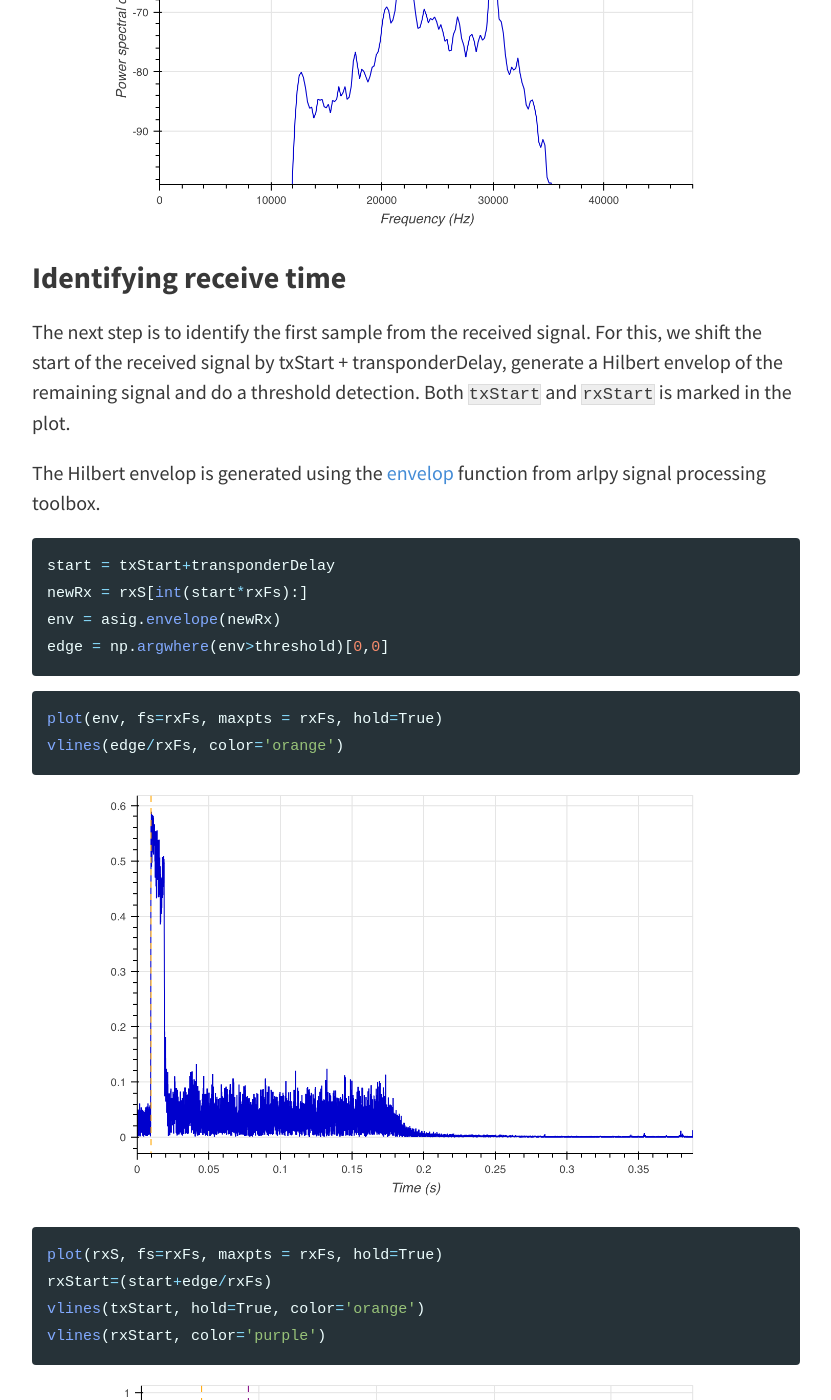
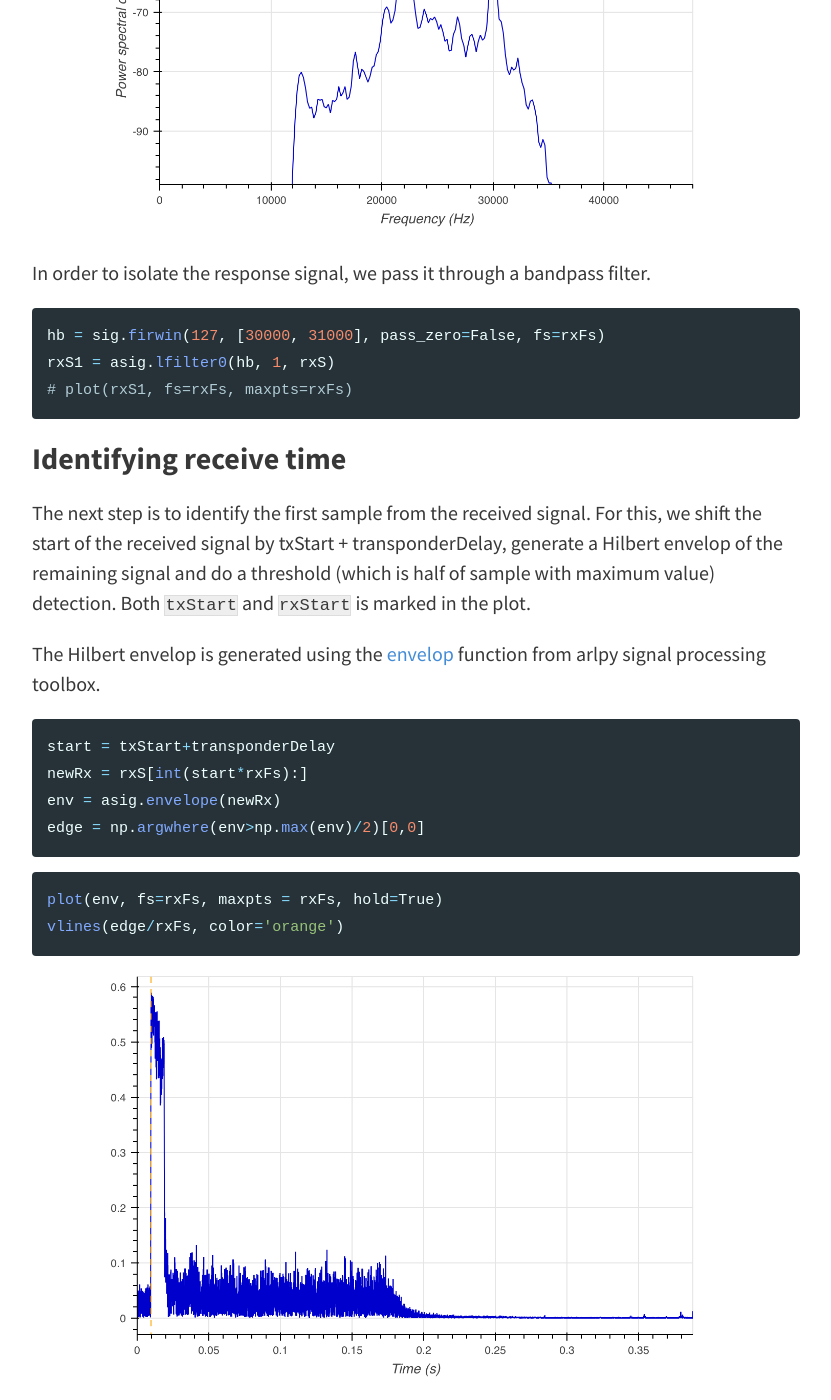
Before and after one commit to org-arl/unet-blog, a Jekyll site: the page built from _posts/2018-09-27-AUV-to-transponder-Range-Estimation-Application-using-UnetStack.md, in a window 1280 px wide and 1400 px high, scrolled down 4323 px. Shown: the whole window, without its empty margins (224-1055 px from the left). Built offline with Jekyll 4.4.1, drawn with Linux system fonts in a browser that asks for light colours; comment, search, counter and statistics services are not loaded; some of the changed text lies outside the part shown.

Commit message:
Updated to the same code as used in BTS 2018 tutorial demonstration

````diff
--- a/_posts/2018-09-27-AUV-to-transponder-Range-Estimation-Application-using-UnetStack.md
+++ b/_posts/2018-09-27-AUV-to-transponder-Range-Estimation-Application-using-UnetStack.md
@@ -26,6 +26,7 @@ This application is developed using Jupyter Notebook, in Python using the UnetPy
 
 ```python
 import numpy as np
+import scipy.signal as sig
 import arlpy.signal as asig
 from arlpy.plot import *
 from unetpy import *
@@ -53,7 +54,6 @@ Before starting passband recording, we need to set the passband block size using
 txFs = 192000              # Sa/s
 sigLen = 5e-3              # s
 timeout = 5000             # ms
-threshold = 0.3
 soundSpeed = 1520          # m/s
 triggerSig = 22000         # Hz
 transponderDelay = 30e-3   # s
@@ -115,10 +115,15 @@ psd(rxS, fs=rxFs)
 
 ![img](../assets/img/bokeh_plot_2.png)
 
-
+In order to isolate the response signal, we pass it through a bandpass filter.
+```python
+hb = sig.firwin(127, [30000, 31000], pass_zero=False, fs=rxFs)
+rxS1 = asig.lfilter0(hb, 1, rxS)
+# plot(rxS1, fs=rxFs, maxpts=rxFs)
+```
 
 ### Identifying receive time
-The next step is to identify the first sample from the received signal. For this, we shift the start of the received signal by txStart + transponderDelay, generate a Hilbert envelop of the remaining signal and do a threshold detection. Both `txStart` and `rxStart` is marked in the plot.
+The next step is to identify the first sample from the received signal. For this, we shift the start of the received signal by txStart + transponderDelay, generate a Hilbert envelop of the remaining signal and do a threshold (which is half of sample with maximum value) detection. Both `txStart` and `rxStart` is marked in the plot.
 
 The Hilbert envelop is generated using the [envelop](https://arlpy.readthedocs.io/en/latest/signal.html#arlpy.signal.envelope) function from arlpy signal processing toolbox.
 
@@ -127,7 +132,7 @@ The Hilbert envelop is generated using the [envelop](https://arlpy.readthedocs.i
 start = txStart+transponderDelay
 newRx = rxS[int(start*rxFs):]
 env = asig.envelope(newRx)
-edge = np.argwhere(env>threshold)[0,0]
+edge = np.argwhere(env>np.max(env)/2)[0,0]
 ```
 
 
````
